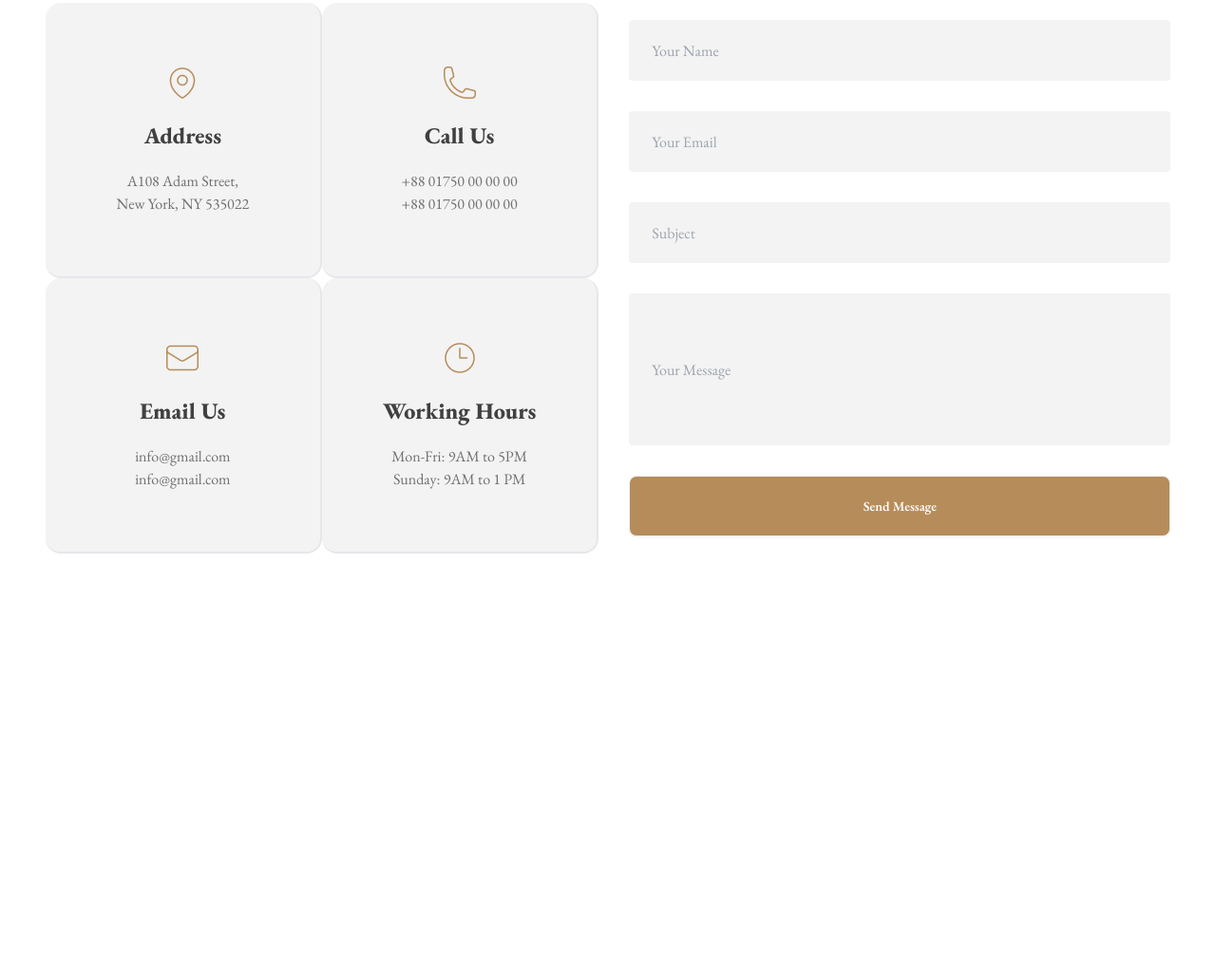
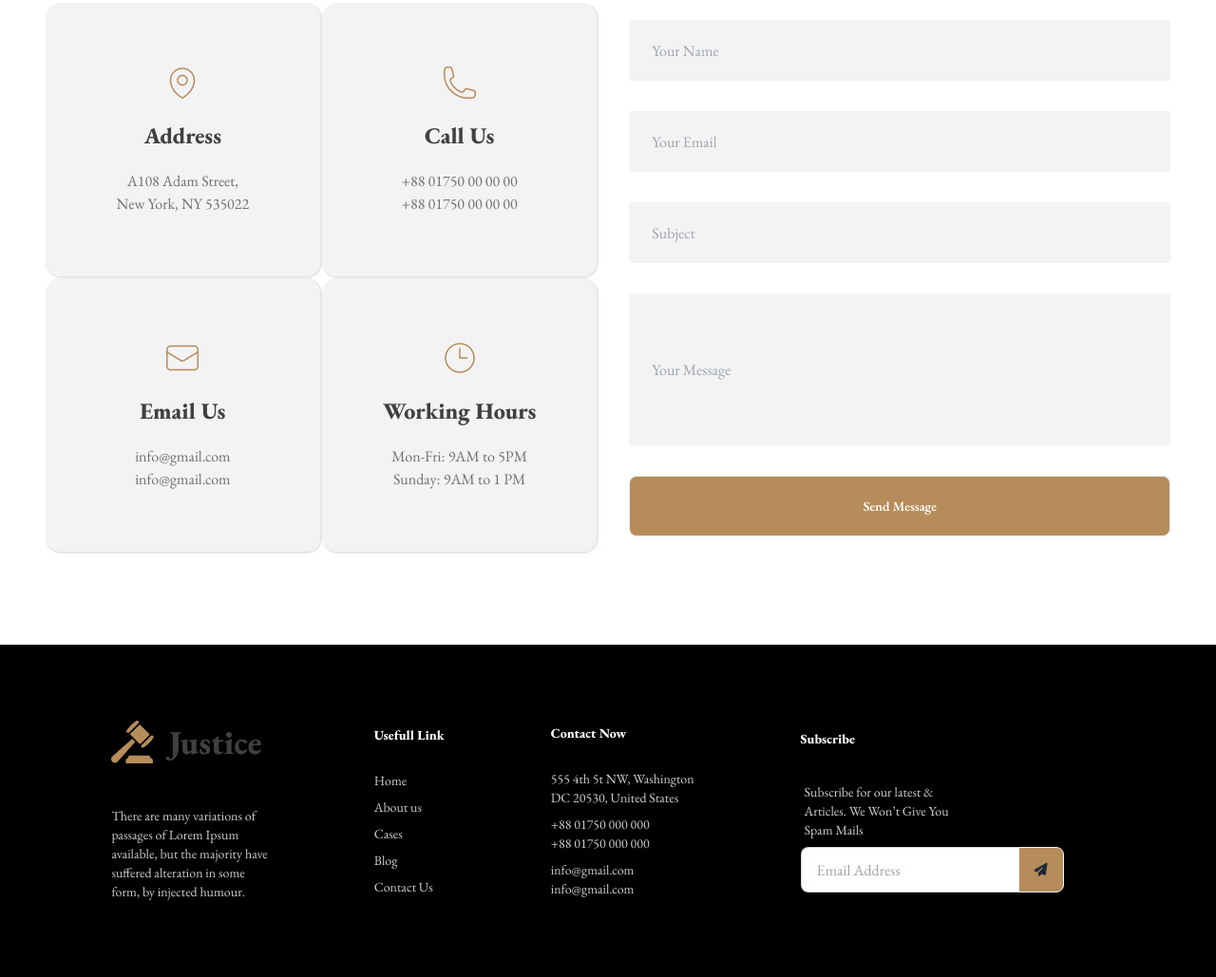
Before and after one commit to Ishraq13/legal-justice, a plain HTML site: page index.html in a window 1280 px wide. Shown: the part 3742-4771 px from the top of the page at 95% size. Before the commit the page ends 4421 px from the top, so only its background shows below. Drawn offline with nearby package versions, Linux system fonts and the light colour scheme.

Commit message:
comlited legal website

```diff
--- a/index.html
+++ b/index.html
@@ -329,7 +329,7 @@
       <h3 class="text-[#414040] text-4xl font-extrabold text-center mb-5">Contact With Us</h3>
       <p class="text-ash-pri text-center">There are many variations of passages of Lorem Ipsum available, but the majority have  <br>
       suffered alteration in some form, by injected humour.</p>
-      <div class="mt-16 flex gap-8 items-center flex-col md:flex-row justify-center">
+      <div class="mt-16 flex gap-8 items-center flex-col lg:flex-row justify-center">
         <div class="grid grid-cols-1 md:grid-cols-2" >
           <!-- card-1 -->
           <div class="card bg-pri-bg border-r-2 border-b-2 p-16 space-y-5">
@@ -378,18 +378,56 @@
         </div>
           <!-- Form section -->
         <div>
-          <input class="bg-pri-bg rounded w-[570px] h-16 pl-6 mb-8" placeholder="Your Name" type="text"> <br>
-          <input class="bg-pri-bg rounded w-[570px] h-16 pl-6 mb-8" placeholder="Your Email" type="text"> <br>
-          <input class="bg-pri-bg rounded w-[570px] h-16 pl-6 mb-8" placeholder="Subject" type="text"> <br>
-          <input class="bg-pri-bg rounded w-[570px] h-40 pl-6 mb-8" placeholder="Your Message"  type="text"> <br>
-          <button class="btn bg-bg-pri text-white h-16 w-[570px]">Send Message</button>
+          <input class="bg-pri-bg rounded md:w-[570px] h-16 pl-6 mb-8" placeholder="Your Name" type="text"> <br>
+          <input class="bg-pri-bg rounded md:w-[570px] h-16 pl-6 mb-8" placeholder="Your Email" type="text"> <br>
+          <input class="bg-pri-bg rounded md:w-[570px] h-16 pl-6 mb-8" placeholder="Subject" type="text"> <br>
+          <input class="bg-pri-bg rounded md:w-[570px] h-40 pl-6 mb-8" placeholder="Your Message"  type="text"> <br>
+          <button class="btn bg-bg-pri text-white h-16 md:w-[570px]">Send Message</button>
         </div>
       </div>
      </section>
   </main>
-  <footer>
-
-  </footer>
+  <!-- footer Section -->
+    <footer class="footer bg-black justify-center gap-28  px-10 py-20 items-center">
+      <nav class="space-y-9">
+       <img src="images/logo2.png" alt="">
+       <p class="text-[#CFCFCF]">There are many variations of <br> passages of Lorem Ipsum <br> available, but the majority have <br> suffered alteration in some <br> form, by injected humour.</p>
+      </nav>
+      <nav>
+        <h6 class="text-[#FFFFFF] font-extrabold text-1xl mb-5">Usefull Link</h6>
+        <a class="link link-hover text-[#CFCFCF]">Home</a>
+        <a class="link link-hover text-[#CFCFCF]">About us</a>
+        <a class="link link-hover text-[#CFCFCF]">Cases</a>
+        <a class="link link-hover text-[#CFCFCF]">Blog</a>
+        <a class="link link-hover text-[#CFCFCF]">Contact Us</a>
+      </nav>
+      <nav>
+        <h6 class="text-[#FFFFFF] font-extrabold text-1xl mb-5">Contact Now</h6>
+        <a class="link link-hover text-[#CFCFCF]">555 4th 5t NW, Washington <br>
+          DC 20530, United States</a>
+        <a class="link link-hover text-[#CFCFCF]">+88 01750 000 000 <br>
+          +88 01750 000 000</a>
+        <a class="link link-hover text-[#CFCFCF]">info@gmail.com <br>
+          info@gmail.com</a>
+      </nav>
+      <form>
+        <h6 class="text-[#FFFFFF] font-extrabold text-1xl mb-5">Subscribe</h6>
+        <fieldset class="form-control w-80">
+          <label class="label">
+            <span class="label-text text-[#CFCFCF]">Subscribe for our latest & <br> Articles. We Won’t Give You <br> Spam Mails</span>
+          </label>
+          <div class="join">
+            <input
+              type="text"
+              placeholder="Email Address"
+              class="input input-bordered join-item" />
+            <button class="btn bg-bg-pri join-item">
+              <i class="fa-solid fa-paper-plane"></i>
+            </button>
+          </div>
+        </fieldset>
+      </form>
+    </footer>
 </body>
 
 </html>
```
